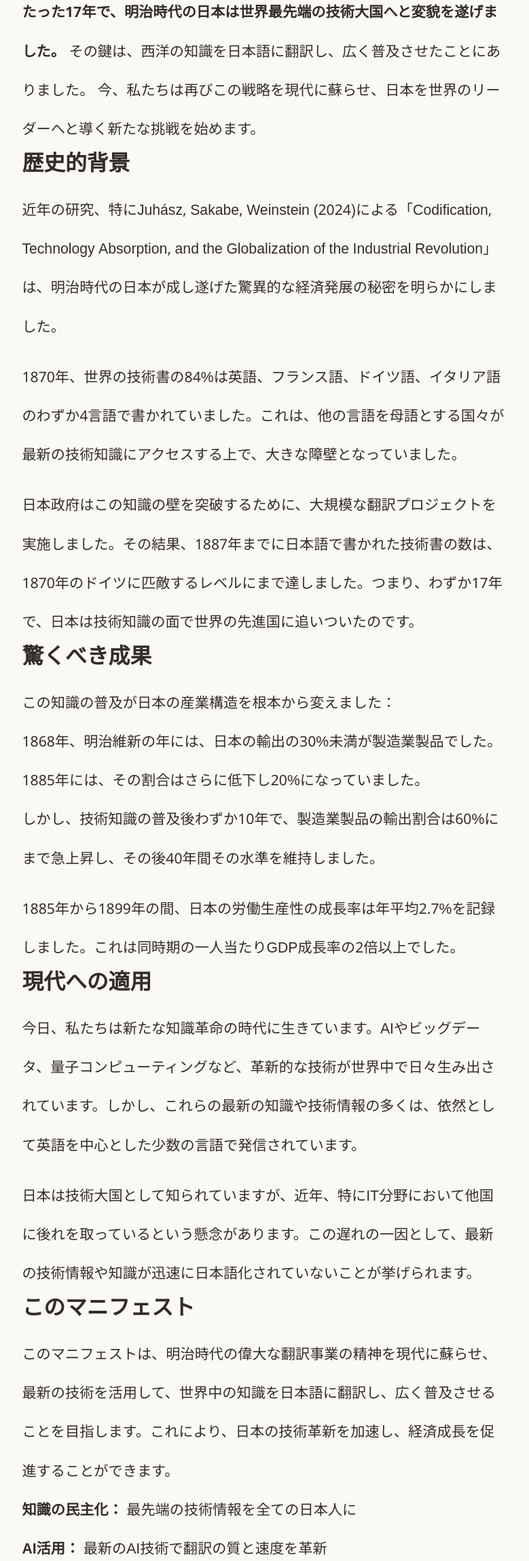
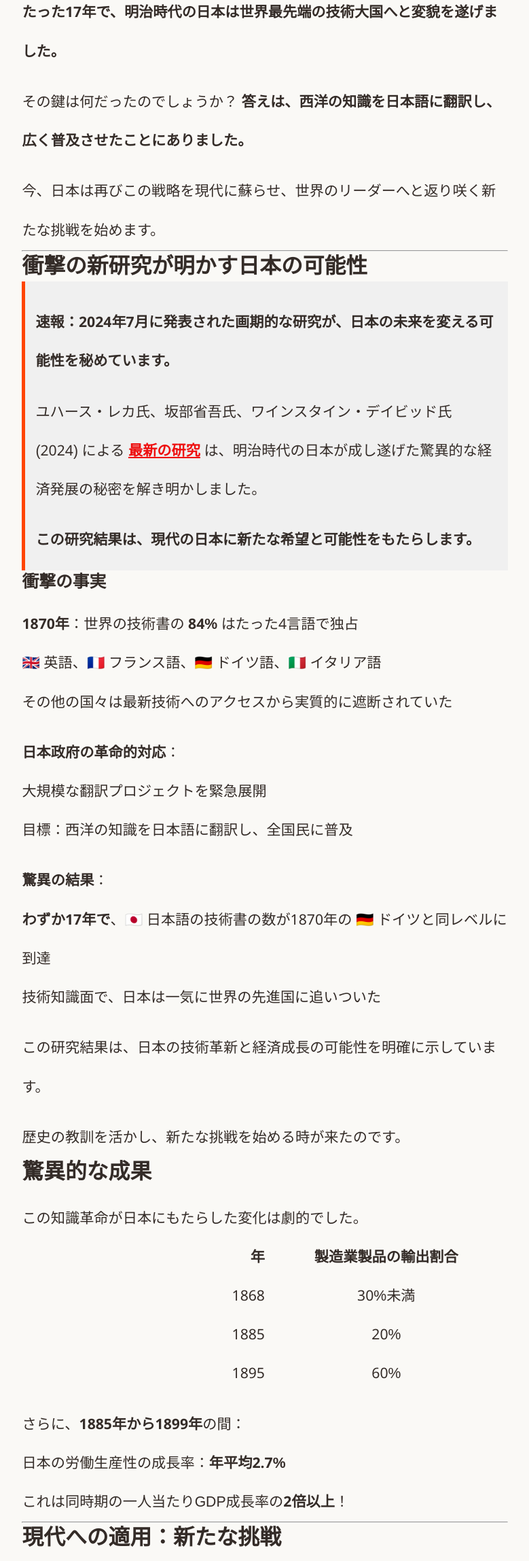
Before and after one commit to yakushin-manifesto/yakushin-manifesto-site, an Astro site: page /ja/manifesto in a window 1280 px wide. Shown: the part 504-2800 px from the top of the page at 68% size, without its empty margins (250-1029 px from the left). Built offline with nearby package versions, Linux system fonts and the light colour scheme; Astro itself is replaced by a stand-in of ours.

Commit message:
Getting in good shape

```diff
--- a/src/pages/ja/manifesto.mdx
+++ b/src/pages/ja/manifesto.mdx
@@ -22,51 +22,96 @@ import { SITE_TITLE } from "@/consts";
   subtitle="日本の新たな経済革命の幕開け"
 />
 
-## はじめに
+## 驚くべき歴史の教訓
 
 **たった17年で、明治時代の日本は世界最先端の技術大国へと変貌を遂げました。**
-その鍵は、西洋の知識を日本語に翻訳し、広く普及させたことにありました。
-今、私たちは再びこの戦略を現代に蘇らせ、日本を世界のリーダーへと導く新たな挑戦を始めます。
 
-## 歴史的背景
+その鍵は何だったのでしょうか？
+**答えは、西洋の知識を日本語に翻訳し、広く普及させたことにありました。**
 
-近年の研究、特にJuhász, Sakabe, Weinstein (2024)による「Codification, Technology Absorption, and the Globalization
-of the Industrial Revolution」は、明治時代の日本が成し遂げた驚異的な経済発展の秘密を明らかにしました。
+今、日本は再びこの戦略を現代に蘇らせ、世界のリーダーへと返り咲く新たな挑戦を始めます。
 
-1870年、世界の技術書の84%は英語、フランス語、ドイツ語、イタリア語のわずか4言語で書かれていました。これは、他の言語を母語とする国々が最新の技術知識にアクセスする上で、大きな障壁となっていました。
+---
 
-日本政府はこの知識の壁を突破するために、大規模な翻訳プロジェクトを実施しました。その結果、1887年までに日本語で書かれた技術書の数は、1870年のドイツに匹敵するレベルにまで達しました。つまり、わずか17年で、日本は技術知識の面で世界の先進国に追いついたのです。
+## 衝撃の新研究が明かす日本の可能性
 
-## 驚くべき成果
+<div style="background-color: #f0f0f0; padding: 15px; border-left: 5px solid #ff4500;">
 
-この知識の普及が日本の産業構造を根本から変えました：
+**速報：2024年7月に発表された画期的な研究が、日本の未来を変える可能性を秘めています。**
 
-- 1868年、明治維新の年には、日本の輸出の30%未満が製造業製品でした。
-- 1885年には、その割合はさらに低下し20%になっていました。
-- しかし、技術知識の普及後わずか10年で、製造業製品の輸出割合は60%にまで急上昇し、その後40年間その水準を維持しました。
+ユハース・レカ氏、坂部省吾氏、ワインスタイン・デイビッド氏 (2024) による **[最新の研究](https://www.nber.org/system/files/working_papers/w32667/w32667.pdf)**
+は、明治時代の日本が成し遂げた驚異的な経済発展の秘密を解き明かしました。
 
-1885年から1899年の間、日本の労働生産性の成長率は年平均2.7%を記録しました。これは同時期の一人当たりGDP成長率の2倍以上でした。
+**この研究結果は、現代の日本に新たな希望と可能性をもたらします。**
 
-## 現代への適用
+</div>
 
-今日、私たちは新たな知識革命の時代に生きています。AIやビッグデータ、量子コンピューティングなど、革新的な技術が世界中で日々生み出されています。しかし、これらの最新の知識や技術情報の多くは、依然として英語を中心とした少数の言語で発信されています。
+### 衝撃の事実
 
-日本は技術大国として知られていますが、近年、特にIT分野において他国に後れを取っているという懸念があります。この遅れの一因として、最新の技術情報や知識が迅速に日本語化されていないことが挙げられます。
+1. **1870年**：世界の技術書の **84%** はたった4言語で独占
+   - 🇬🇧 英語、🇫🇷 フランス語、🇩🇪 ドイツ語、🇮🇹 イタリア語
+   - その他の国々は最新技術へのアクセスから実質的に遮断されていた
+
+2. **日本政府の革命的対応**：
+   - 大規模な翻訳プロジェクトを緊急展開
+   - 目標：西洋の知識を日本語に翻訳し、全国民に普及
+
+3. **驚異の結果**：
+   - **わずか17年で**、🇯🇵 日本語の技術書の数が1870年の 🇩🇪 ドイツと同レベルに到達
+   - 技術知識面で、日本は一気に世界の先進国に追いついた
+
+> この研究結果は、日本の技術革新と経済成長の可能性を明確に示しています。
+>
+> 歴史の教訓を活かし、新たな挑戦を始める時が来たのです。
 
 
-## このマニフェスト
+## 驚異的な成果
 
-このマニフェストは、明治時代の偉大な翻訳事業の精神を現代に蘇らせ、最新の技術を活用して、世界中の知識を日本語に翻訳し、広く普及させることを目指します。これにより、日本の技術革新を加速し、経済成長を促進することができます。
+この知識革命が日本にもたらした変化は劇的でした。
 
-1. **知識の民主化：** 最先端の技術情報を全ての日本人に
-2. **AI活用：** 最新のAI技術で翻訳の質と速度を革新
-3. **オープンコラボレーション：** 産学官民の力を結集
-4. **グローバル視点：** 世界の知を日本の発展に活かす
-5. **イノベーション促進：** 新たな知識で日本発の革新を
+| 年 | 製造業製品の輸出割合 |
+|---:|:-------------------:|
+| 1868 | 30%未満 |
+| 1885 | 20% |
+| 1895 | 60% |
 
-## 行動計画
+さらに、**1885年から1899年**の間：
+- 日本の労働生産性の成長率：**年平均2.7%**
+- これは同時期の一人当たりGDP成長率の**2倍以上**！
 
-このマニフェストは、以下の具体的な行動計画を提案します：
+---
+
+## 現代への適用：新たな挑戦
+
+今日、私たちは新たな知識革命の時代に生きています。
+
+- AI <span class="material-icons-sharp" style="color: #4285F4;">smart_toy</span>
+- ビッグデータ <span class="material-icons-sharp" style="color: #34A853;">data_object</span>
+- 量子コンピューティング <span class="material-icons-sharp" style="color: #EA4335;">memory</span>
+- オープンソース <span class="material-icons-sharp" style="color: #FBBC05;">code</span>
+
+これらの革新的な技術が世界を変えつつあります。<br/>
+**しかし、その最先端の情報の多くは英語です。**
+
+> 私たちは再び、知識の壁に直面しているのです。
+
+
+## 新時代の「翻訳躍進」
+
+このマニフェストは、明治時代の偉大な翻訳事業の精神を現代に蘇らせます。最新の技術を活用し、世界中の知識を日本語に翻訳し、広く普及させることを目指します。
+
+1. **知識の民主化** <span class="material-icons-sharp" style="color: #4285F4;">menu_book</span>
+    - 最先端の技術情報を全ての日本人に
+2. **AI活用** <span class="material-icons-sharp" style="color: #34A853;">smart_toy</span>
+    - 最新のAI技術で翻訳の質と速度を革新
+3. **オープンコラボレーション** <span class="material-icons-sharp" style="color: #EA4335;">handshake</span>
+    - 産学官民の力を結集
+4. **グローバル視点** <span class="material-icons-sharp" style="color: #4285F4;">public</span>
+    - 世界の知を日本の発展に活かす
+5. **イノベーション促進** <span class="material-icons-sharp" style="color: #FBBC05;">lightbulb</span>
+    - 新たな知識で日本発の革新を
+
+## 具体的行動計画
 
 1. 翻訳ボランティアのコミュニティを形成する
 2. AI翻訳ツールの開発と改良に取り組む技術チームを編成する
@@ -74,13 +119,21 @@ of the Industrial Revolution」は、明治時代の日本が成し遂げた驚
 4. 大学や研究機関との協力関係を構築する
 5. 翻訳された知識を効果的に共有するためのオンラインプラットフォームを開発する
 
+---
+
 ## 未来への展望
 
-この「翻訳躍進マニフェスト」は、単なる翻訳活動の提案ではありません。これは日本の未来を築く礎となる国家的な取り組みです。このマニフェストは、100年後の日本で「2024年に始まった新たな知識革命が、日本の第二の黄金時代をもたらした」と評価されることを目指しています。
+この「翻訳躍進マニフェスト」は、単なる翻訳活動の提案ではありません。
+**これは日本の未来を築く礎となる国家的な取り組みです。**
 
-一人一人の参加が、日本の未来を変える力となります。共に、新たな日本の繁栄の時代を築きましょう。
+> "2024年に始まった新たな知識革命が、日本の第二の黄金時代をもたらした"
+>
+> — 未来の歴史書より
+
+**一人一人の参加が、日本の未来を変える力となります。**
+**共に、新たな日本の繁栄の時代を築きましょう。**
 
 <TwitterShareButton
   text="日本の未来を変える「翻訳躍進マニフェスト」に参加しよう！ #翻訳躍進 #日本の未来"
-  url="https://yakushin-manifesto.org"
+  url="https://honyaku-yakushin.jp"
 />
```
Also changed, not shown: 1 other file.
